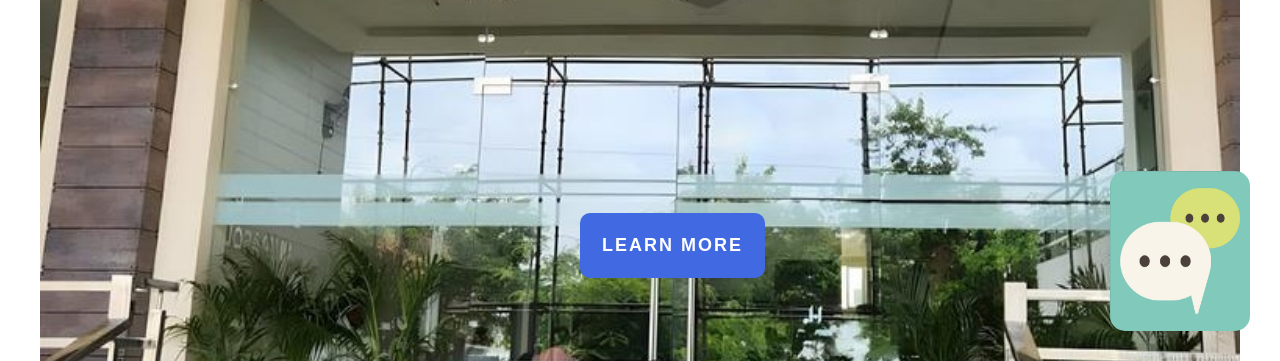
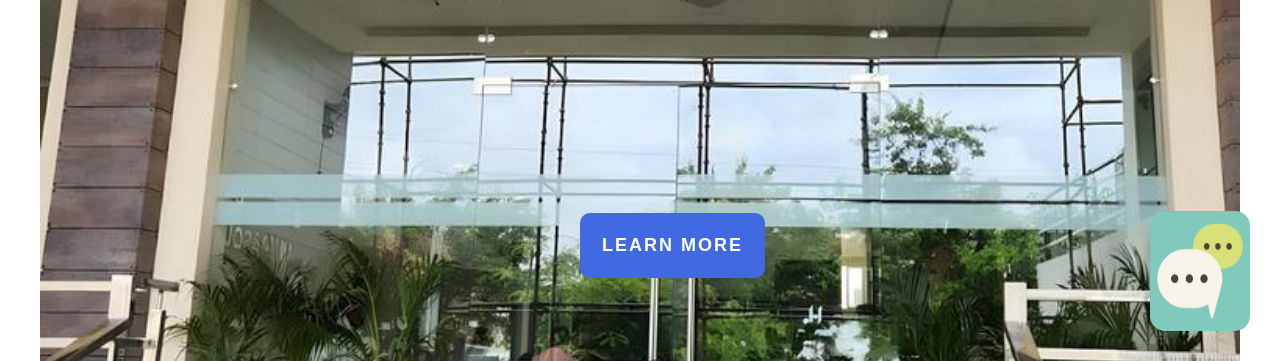
Before and after one commit to Nishant141141/HOSPITAL, a plain HTML site: page about.html in a window 1280 px wide. Shown: the part 439-800 px from the top of the page. Drawn offline with Linux system fonts and the light colour scheme.

Commit message:
Update style.css

```diff
--- a/css/style.css
+++ b/css/style.css
@@ -118,7 +118,7 @@
     margin-bottom: 12px;
     font-weight: bold;
     color: #000000;
-    font-size: 19.2px{};
+    font-size: 19.2px;
 }
 .line {
     border-bottom: 1px solid #ccc;
@@ -367,8 +367,8 @@ input[type="submit"]:hover {
     bottom: 0;
     right: 0;
     align-items: right;
-    width: 140px;
-    height: 160px;
+    width: 100px;
+    height: 120px;
     margin-bottom: 30px;
     margin-right: 30px;
     border-radius: 15px;
```
